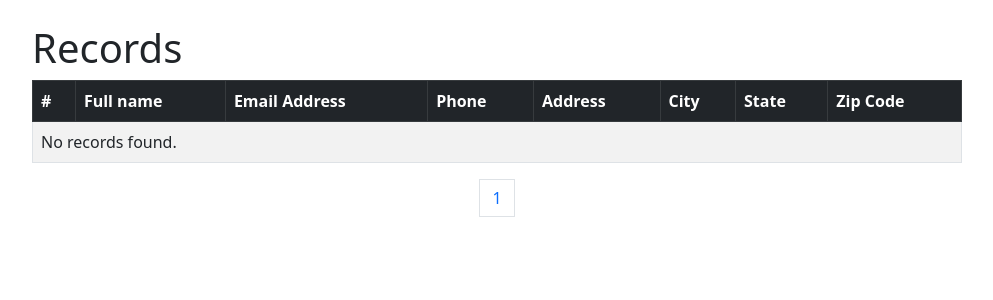
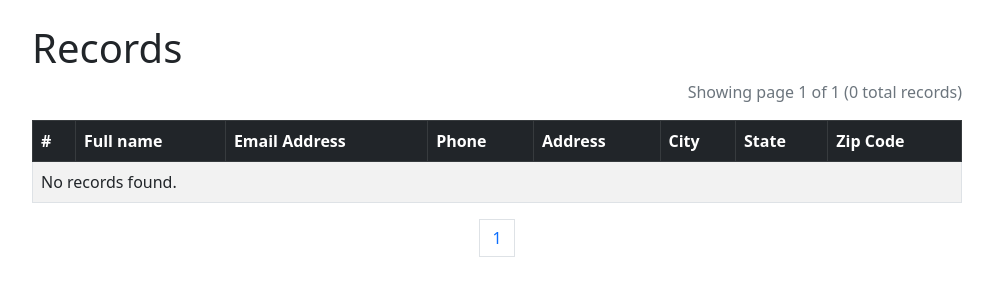
Before and after one commit to Carlos-860/django-crm, a Django app: page / in a window 1280 px wide. Shown: the part 56-356 px from the top of the page, without its empty margins (143-1136 px from the left). Run offline with Django 5.2, Linux system fonts and the light colour scheme; the visitor is signed in with stand-in values (Sample User, id 1); data that the repository does not hold is empty.

Commit message:
CRM-6 Enhance pagination accessibility and user experience

```diff
--- a/website/templates/home.html
+++ b/website/templates/home.html
@@ -7,6 +7,10 @@
   {% if user.is_authenticated %}
 
   <h1>Records</h1>
+
+  <p class="text-muted text-end">
+    Showing page {{ records.number }} of {{ records.paginator.num_pages }} ({{ records.paginator.count }} total records)
+  </p>
 
   <table class="table table-striped table-hover table-bordered">
     <thead class="table-dark">
@@ -45,12 +49,15 @@
 
 <!-- Bootstrap Pagination -->
 <div class="pagination justify-content-center">
+  <nav aria-label="Records navigation">
   {% if records.has_previous %}
-    <a class="page-link" href="?page=1" aria-label="First">
+    <a class="page-link" href="?page=1" aria-label="First Page">
       <span aria-hidden="true">&laquo;&laquo;</span>
+      <span class="visually-hidden">First page</span>
     </a>
-    <a class="page-link" href="?page={{ records.previous_page_number }}" aria-label="Previous">
+    <a class="page-link" href="?page={{ records.previous_page_number }}" aria-label="Previous Page">
       <span aria-hidden="true">&laquo;</span>
+      <span class="visually-hidden">Previous page</span>
     </a>
   {% endif %}
 
```
